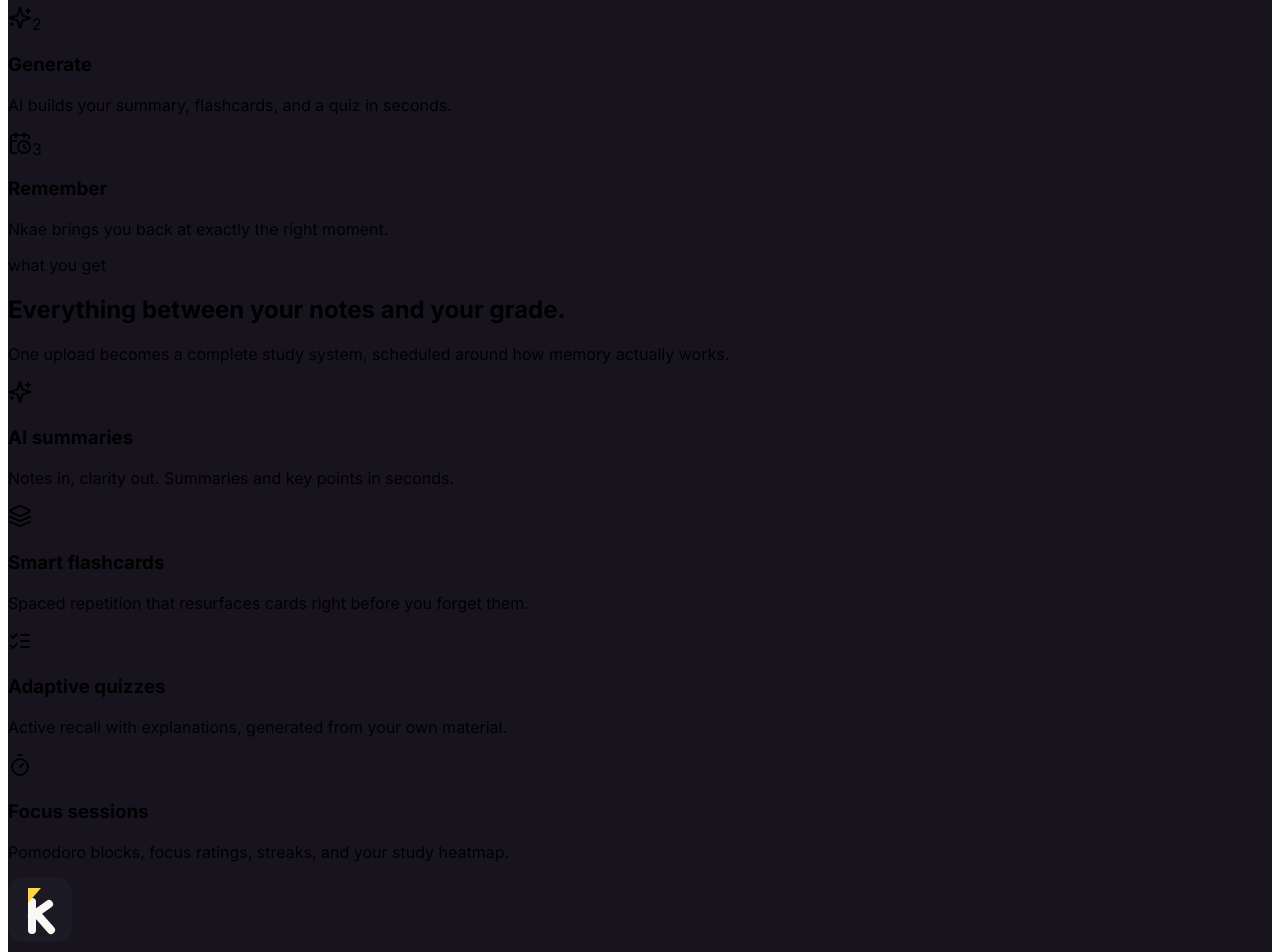
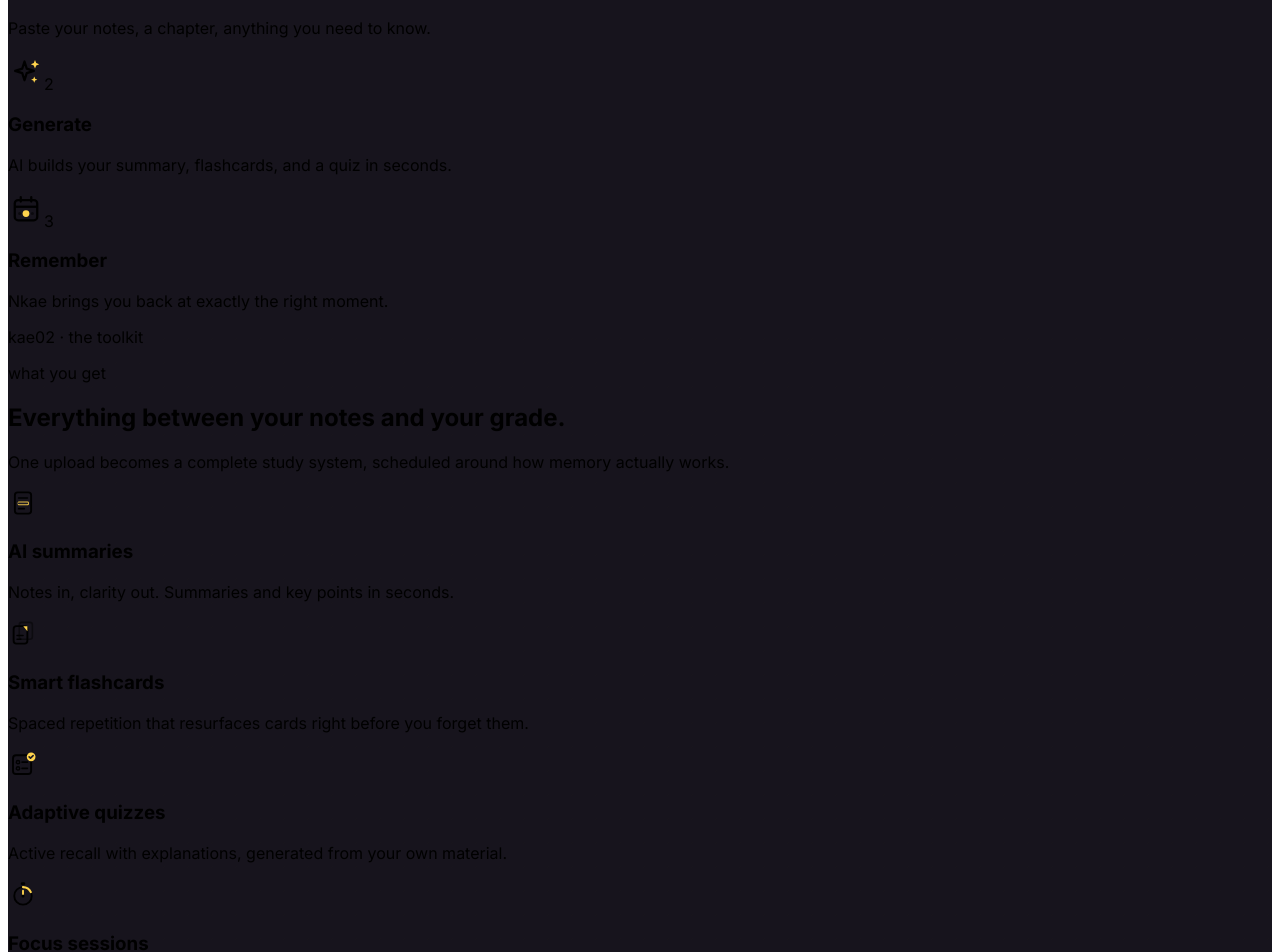
Before and after one commit to Jewettturkson/nkae, a React (Vite) app in the folder client/: page / in a window 1280 px wide. Shown: the part 1921-2873 px from the top of the page. Built offline with nearby package versions, Linux system fonts and the light colour scheme; no server answers.

Commit message:
Landing craft pass: custom duotone brand icons, ghost typography, dot-grid texture, corner labels

```diff
--- /dev/null
+++ b/client/src/components/app/LandingIcons.tsx
@@ -0,0 +1,86 @@
+// Custom duotone icon set for the landing page, drawn in the nkae brand
+// language: currentColor strokes with Marker Gold accents and the fold motif.
+type IconProps = { className?: string; size?: number };
+const GOLD = "#ffd44d";
+
+export function IconUpload({ className = "", size = 34 }: IconProps) {
+  return (
+    <svg width={size} height={size} viewBox="0 0 48 48" fill="none" className={className} aria-hidden>
+      <rect x="12" y="8" width="24" height="32" rx="4.5" stroke="currentColor" strokeWidth="3" />
+      <path d="M27 8 L36 17 H31 A4 4 0 0 1 27 13 Z" fill={GOLD} />
+      <path d="M24 33 V22 M24 22 L19.5 26.5 M24 22 L28.5 26.5" stroke="currentColor" strokeWidth="3" strokeLinecap="round" strokeLinejoin="round" />
+    </svg>
+  );
+}
+
+export function IconGenerate({ className = "", size = 34 }: IconProps) {
+  return (
+    <svg width={size} height={size} viewBox="0 0 48 48" fill="none" className={className} aria-hidden>
+      <path d="M22 10 L25 19.5 L34.5 22.5 L25 25.5 L22 35 L19 25.5 L9.5 22.5 L19 19.5 Z" stroke="currentColor" strokeWidth="3" strokeLinejoin="round" />
+      <path d="M36 8 L37.6 12 L41.6 13.6 L37.6 15.2 L36 19.2 L34.4 15.2 L30.4 13.6 L34.4 12 Z" fill={GOLD} />
+      <path d="M35 30 L36.2 33 L39.2 34.2 L36.2 35.4 L35 38.4 L33.8 35.4 L30.8 34.2 L33.8 33 Z" fill={GOLD} />
+    </svg>
+  );
+}
+
+export function IconSchedule({ className = "", size = 34 }: IconProps) {
+  return (
+    <svg width={size} height={size} viewBox="0 0 48 48" fill="none" className={className} aria-hidden>
+      <rect x="9" y="12" width="30" height="27" rx="4.5" stroke="currentColor" strokeWidth="3" />
+      <path d="M9 21 H39" stroke="currentColor" strokeWidth="3" />
+      <path d="M17 8 V14 M31 8 V14" stroke="currentColor" strokeWidth="3" strokeLinecap="round" />
+      <circle cx="24" cy="30" r="4.5" fill={GOLD} />
+      <circle cx="15.5" cy="30" r="2" fill="currentColor" opacity="0.5" />
+      <circle cx="32.5" cy="30" r="2" fill="currentColor" opacity="0.5" />
+    </svg>
+  );
+}
+
+export function IconSummary({ className = "", size = 30 }: IconProps) {
+  return (
+    <svg width={size} height={size} viewBox="0 0 48 48" fill="none" className={className} aria-hidden>
+      <rect x="11" y="7" width="26" height="34" rx="4.5" stroke="currentColor" strokeWidth="3" />
+      <path d="M17 16 H31" stroke="currentColor" strokeWidth="2.6" strokeLinecap="round" />
+      <rect x="15.5" y="21.5" width="18" height="6" rx="2" fill={GOLD} opacity="0.9" />
+      <path d="M17 24.5 H31" stroke="#1c1a24" strokeWidth="2.6" strokeLinecap="round" />
+      <path d="M17 33 H26" stroke="currentColor" strokeWidth="2.6" strokeLinecap="round" />
+    </svg>
+  );
+}
+
+export function IconCards({ className = "", size = 30 }: IconProps) {
+  return (
+    <svg width={size} height={size} viewBox="0 0 48 48" fill="none" className={className} aria-hidden>
+      <rect x="18" y="7" width="21" height="27" rx="4" stroke="currentColor" strokeWidth="2.6" opacity="0.45" />
+      <rect x="9" y="13" width="22" height="28" rx="4.5" stroke="currentColor" strokeWidth="3" />
+      <path d="M24.5 13 H31 V21 Z" fill={GOLD} />
+      <path d="M14.5 28 H24 M14.5 34 H20.5" stroke="currentColor" strokeWidth="2.6" strokeLinecap="round" />
+    </svg>
+  );
+}
+
+export function IconQuiz({ className = "", size = 30 }: IconProps) {
+  return (
+    <svg width={size} height={size} viewBox="0 0 48 48" fill="none" className={className} aria-hidden>
+      <rect x="8" y="10" width="29" height="30" rx="5" stroke="currentColor" strokeWidth="3" />
+      <circle cx="16" cy="21" r="2.6" stroke="currentColor" strokeWidth="2.4" />
+      <path d="M22.5 21 H31" stroke="currentColor" strokeWidth="2.6" strokeLinecap="round" />
+      <circle cx="16" cy="31" r="2.6" stroke="currentColor" strokeWidth="2.4" />
+      <path d="M22.5 31 H31" stroke="currentColor" strokeWidth="2.6" strokeLinecap="round" />
+      <circle cx="37" cy="12.5" r="7" fill={GOLD} />
+      <path d="M33.8 12.5 L36 14.7 L40.2 10.5" stroke="#1c1a24" strokeWidth="2.6" strokeLinecap="round" strokeLinejoin="round" />
+    </svg>
+  );
+}
+
+export function IconFocus({ className = "", size = 30 }: IconProps) {
+  return (
+    <svg width={size} height={size} viewBox="0 0 48 48" fill="none" className={className} aria-hidden>
+      <rect x="20.5" y="5" width="7" height="4.5" rx="2" fill="currentColor" />
+      <circle cx="24" cy="27" r="14" stroke="currentColor" strokeWidth="3" />
+      <path d="M24 13 A14 14 0 0 1 36.5 21" stroke={GOLD} strokeWidth="3.5" strokeLinecap="round" />
+      <path d="M24 27 V18.5" stroke={GOLD} strokeWidth="3" strokeLinecap="round" />
+      <circle cx="24" cy="27" r="2.4" fill="currentColor" />
+    </svg>
+  );
+}
--- a/client/src/index.css
+++ b/client/src/index.css
@@ -160,3 +160,11 @@
     background-position: 0 1.2rem;
   }
 }
+
+
+@layer utilities {
+  .dot-grid {
+    background-image: radial-gradient(hsl(30 6% 10% / 0.06) 1.2px, transparent 1.2px);
+    background-size: 24px 24px;
+  }
+}
--- a/client/src/pages/landing.tsx
+++ b/client/src/pages/landing.tsx
@@ -1,22 +1,23 @@
 import { useEffect, useState } from "react";
 import { LayoutGroup, motion, useReducedMotion } from "framer-motion";
-import { ArrowRight, CalendarClock, FileText, Layers, ListChecks, Sparkles, Timer } from "lucide-react";
+import { ArrowRight } from "lucide-react";
+import { IconCards, IconFocus, IconGenerate, IconQuiz, IconSchedule, IconSummary, IconUpload } from "@/components/app/LandingIcons";
 import { Button } from "@/components/ui/button";
 import KaeWordmark, { AnimatedKaeMark, KaeMark } from "@/components/app/BrandMark";
 import { firebaseReady, signInWithGoogle, signInWithEmail, signUpWithEmail } from "@/lib/firebase";
 import { useToast } from "@/hooks/use-toast";
 
 const FEATURES = [
-  { icon: Sparkles, title: "AI summaries", body: "Notes in, clarity out. Summaries and key points in seconds." },
-  { icon: Layers, title: "Smart flashcards", body: "Spaced repetition that resurfaces cards right before you forget them." },
-  { icon: ListChecks, title: "Adaptive quizzes", body: "Active recall with explanations, generated from your own material." },
-  { icon: Timer, title: "Focus sessions", body: "Pomodoro blocks, focus ratings, streaks, and your study heatmap." },
+  { icon: IconSummary, title: "AI summaries", body: "Notes in, clarity out. Summaries and key points in seconds." },
+  { icon: IconCards, title: "Smart flashcards", body: "Spaced repetition that resurfaces cards right before you forget them." },
+  { icon: IconQuiz, title: "Adaptive quizzes", body: "Active recall with explanations, generated from your own material." },
+  { icon: IconFocus, title: "Focus sessions", body: "Pomodoro blocks, focus ratings, streaks, and your study heatmap." },
 ];
 
 const STEPS = [
-  { n: "01", icon: FileText, title: "Upload", body: "Paste your notes, a chapter, anything you need to know." },
-  { n: "02", icon: Sparkles, title: "Generate", body: "AI builds your summary, flashcards, and a quiz in seconds." },
-  { n: "03", icon: CalendarClock, title: "Remember", body: "Nkae brings you back at exactly the right moment." },
+  { n: "01", icon: IconUpload, title: "Upload", body: "Paste your notes, a chapter, anything you need to know." },
+  { n: "02", icon: IconGenerate, title: "Generate", body: "AI builds your summary, flashcards, and a quiz in seconds." },
+  { n: "03", icon: IconSchedule, title: "Remember", body: "Nkae brings you back at exactly the right moment." },
 ];
 
 // Auto-flipping index card: the product demos itself.
@@ -241,6 +242,10 @@ export default function Landing() {
         <section className="sticky top-0 z-10 flex min-h-screen flex-col justify-center rounded-t-[3rem] bg-[#1f1b28] px-6 py-24 shadow-[0_-30px_60px_rgba(0,0,0,0.45)]">
           <div aria-hidden className="breathe right-[10%] top-[16%] h-[300px] w-[300px] bg-[#5b4be0]/20" style={{ animationDelay: "-2s" }} />
           <div aria-hidden className="breathe bottom-[8%] left-[6%] h-[260px] w-[260px] bg-[#ffd44d]/8" style={{ animationDelay: "-5s" }} />
+          <span aria-hidden className="pointer-events-none absolute inset-x-0 top-1/2 -translate-y-1/2 select-none text-center text-[24vw] font-extrabold leading-none tracking-tight text-white/[0.025]">
+            nkae
+          </span>
+          <span className="absolute left-6 top-8 font-mono text-[10px] uppercase tracking-[0.3em] text-white/25 md:left-10">01 · the loop</span>
           <div className="relative mx-auto w-full max-w-5xl text-center">
             <motion.p
               initial={{ opacity: 0 }}
@@ -270,8 +275,8 @@ export default function Landing() {
                   transition={{ duration: 0.7, delay: i * 0.15, ease: [0.33, 1, 0.68, 1] }}
                   className="relative flex flex-col items-center"
                 >
-                  <span className="relative z-10 flex h-[72px] w-[72px] items-center justify-center rounded-3xl border border-white/10 bg-[#2a2437] shadow-lg shadow-black/30">
-                    <step.icon className="h-7 w-7 text-[#8b7bf7]" />
+                  <span className="relative z-10 flex h-[76px] w-[76px] items-center justify-center rounded-3xl border border-white/10 bg-gradient-to-b from-[#2c2539] to-[#221d2e] shadow-lg shadow-black/30">
+                    <step.icon className="text-[#a99df8]" size={36} />
                     <span className="absolute -right-2 -top-2 flex h-7 w-7 items-center justify-center rounded-full bg-[#ffd44d] font-mono text-[11px] font-bold text-[#17141d]">
                       {i + 1}
                     </span>
@@ -285,8 +290,12 @@ export default function Landing() {
         </section>
 
         {/* SHEET 3: features on warm paper (art-directed, theme-independent) */}
-        <section className="sticky top-0 z-20 flex min-h-screen flex-col justify-center rounded-t-[3rem] bg-[#faf8f4] px-6 py-24 shadow-[0_-30px_60px_rgba(0,0,0,0.35)]">
-          <div className="mx-auto grid w-full max-w-5xl gap-12 md:grid-cols-[1fr_1.3fr] md:gap-16">
+        <section className="dot-grid sticky top-0 z-20 flex min-h-screen flex-col justify-center overflow-hidden rounded-t-[3rem] bg-[#faf8f4] px-6 py-24 shadow-[0_-30px_60px_rgba(0,0,0,0.35)]">
+          <span aria-hidden className="pointer-events-none absolute -right-8 top-6 select-none text-[17vw] font-extrabold leading-none tracking-tight text-[#5b4be0]/[0.05]">
+            kae
+          </span>
+          <span className="absolute left-6 top-8 font-mono text-[10px] uppercase tracking-[0.3em] text-[#1c1a24]/30 md:left-10">02 · the toolkit</span>
+          <div className="relative mx-auto grid w-full max-w-5xl gap-12 md:grid-cols-[1fr_1.3fr] md:gap-16">
             <div className="md:sticky md:top-24 md:self-start">
               <motion.p
                 initial={{ opacity: 0 }}
@@ -325,8 +334,8 @@ export default function Landing() {
                   transition={{ duration: 0.6, delay: i * 0.08 }}
                   className="flex items-start gap-5 border-b border-[#e6e2d8] py-7 first:pt-0 last:border-b-0"
                 >
-                  <span className="flex h-12 w-12 shrink-0 items-center justify-center rounded-2xl bg-[#5b4be0]/10 text-[#5b4be0]">
-                    <feature.icon className="h-5 w-5" />
+                  <span className="flex h-14 w-14 shrink-0 items-center justify-center rounded-2xl border border-[#5b4be0]/15 bg-white text-[#5b4be0] shadow-sm">
+                    <feature.icon size={30} />
                   </span>
                   <div>
                     <h3 className="text-lg font-bold text-[#1c1a24]">{feature.title}</h3>
```
